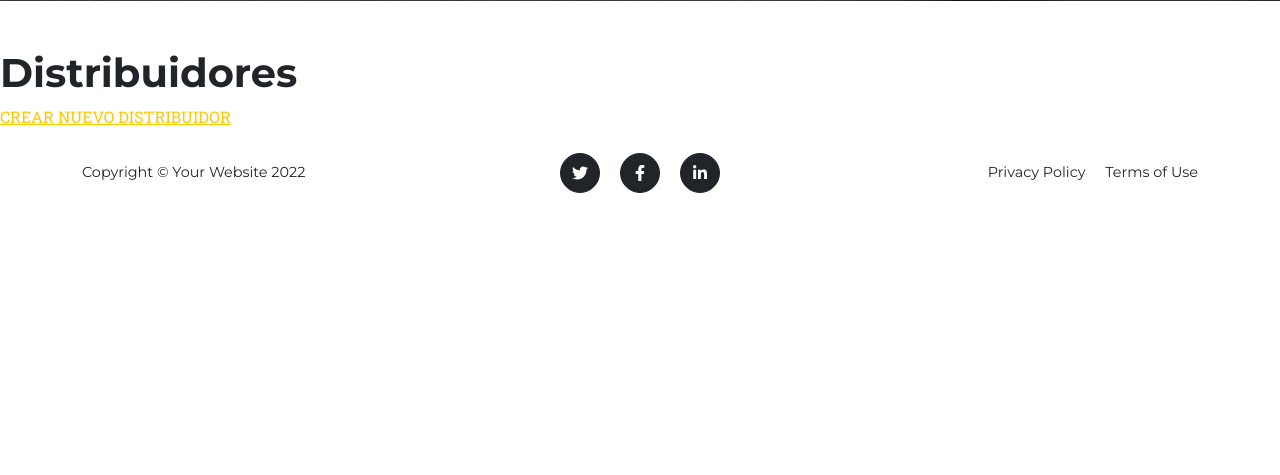
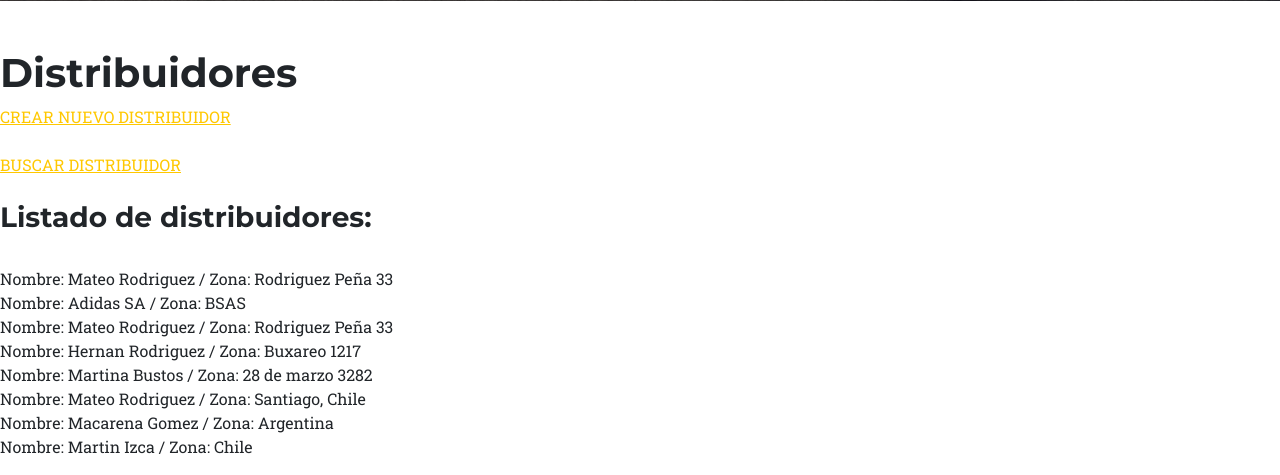
Before and after one commit to MateoRodriguezi/Entrega1-RodriguezPintos-GomezPujal-Icazategui, a Django app: page /tienda-virtual/distribuidores/ in a window 1280 px wide. Shown: the part 675-1150 px from the top of the page. Before the commit the page ends 868 px from the top, so only its background shows below. Run offline with Django 4.2, Linux system fonts and the light colour scheme; data comes from the database, SQL or seed files in the repository; both versions use the stored data as it was after the commit; parts of the project's set-up code (start-up, migrations or seed data) failed here and were passed over; some libraries are stand-ins or nearby versions.

Commit message:
commit final

```diff
--- a/AppTienda/templates/AppTienda/distribuidores.html
+++ b/AppTienda/templates/AppTienda/distribuidores.html
@@ -8,6 +8,16 @@
 
 <h1><br> Distribuidores </h1>
 
-<a href="{% url 'Formulario Distribuidores' %}">CREAR NUEVO DISTRIBUIDOR</a>
+<a href="{% url 'Formulario Distribuidores' %}">CREAR NUEVO DISTRIBUIDOR</a><br>
+<br>
+<a href="{% url 'Buscar Distribuidor' %}">BUSCAR DISTRIBUIDOR</a><br>
+
+<br><h3> Listado de distribuidores: </h3>
+
+{% for distribuidor in distribuidores %}
+
+    <br><span> Nombre: {{distribuidor.nombre}} {{distribuidor.apellido}} / Zona: {{distribuidor.direccion}} </span>
+
+{% endfor %}
 
 {% endblock contenido_base %}
--- a/AppTienda/urls.py
+++ b/AppTienda/urls.py
@@ -6,6 +6,8 @@ urlpatterns = [
     path('post-venta/', views.postventa_form, name='Formulario Postventa'),
     path('nuevo-cliente/', views.clientes_formulario, name='Formulario Cliente'),
     path('nuevo-distribuidor/', views.distribuidores_formulario, name='Formulario Distribuidores'),
+    path('buscar-distribuidor/', views.busqueda_distribuidor, name="Buscar Distribuidor"),
+    path('buscar/', views.buscar),
     path('', views.inicio, name='Inicio'),
     path('clientes/', views.clientes, name='Clientes'),
     path('distribuidores/', views.distribuidores, name='Distribuidores'),
--- a/AppTienda/views.py
+++ b/AppTienda/views.py
@@ -14,6 +14,7 @@ def clientes(request):
 
 
 def distribuidores(request):
+    distribuidores = Distribuidores.objects.all()
     return render (request, 'AppTienda/distribuidores.html', {'distribuidores': distribuidores})
 
 
@@ -66,4 +67,15 @@ def postventa_form(request):
         formulario_3 = PostVentaFormulario()
         return render(request, 'AppTienda/form_postventa.html', {'formulario': formulario_3})
 
+def busqueda_distribuidor(request):
+    return render(request,"AppTienda/busqueda_distribuidor.html")
+
+def buscar(request):
+    if request.GET["direccion"]:
+        direccion = request.GET["direccion"]
+        distribuidores = Distribuidores.objects.filter(direccion__icontains=direccion)
+        return render(request, 'AppTienda/distribuidores.html', {'distribuidores': distribuidores})
+    else:
+        return render(request, 'AppTienda/distribuidores.html', {'distribuidores': []})
+
 # Create your views here.
```
Also changed, not shown: AppTienda/templates/AppTienda/busqueda_distribuidor.html (added, +15 -0 lines), db.sqlite3.
